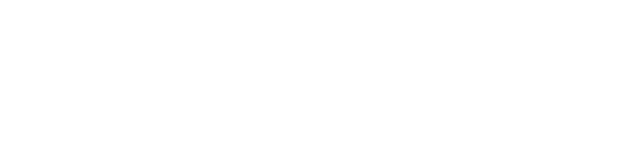
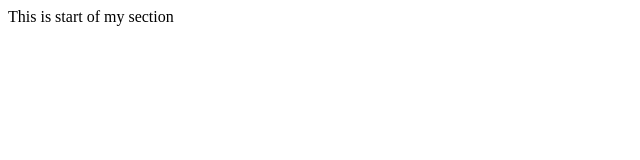
Before and after one commit to Ali-Rhayem/html-intro, a plain HTML site: page index.html in a window 1280 px wide. Shown: the whole page, without its empty margins (0-640 px from the left). Drawn offline with Linux system fonts and the light colour scheme.

Commit message:
edited title and added a new section

```diff
--- a/index.html
+++ b/index.html
@@ -3,9 +3,11 @@
 <head>
     <meta charset="UTF-8">
     <meta name="viewport" content="width=device-width, initial-scale=1.0">
-    <title>Document</title>
+    <title>html and css intro</title>
 </head>
 <body>
-
+    <section>
+        This is start of my section
+    </section>
 </body>
 </html>
```
